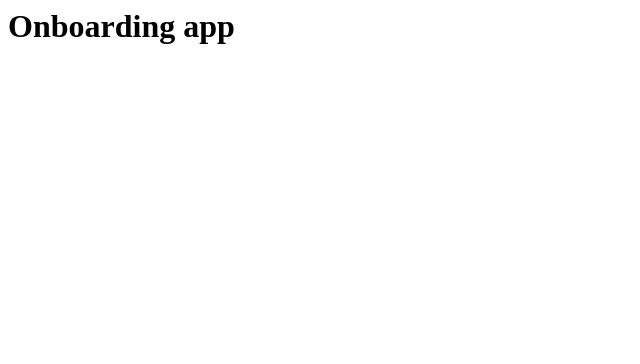
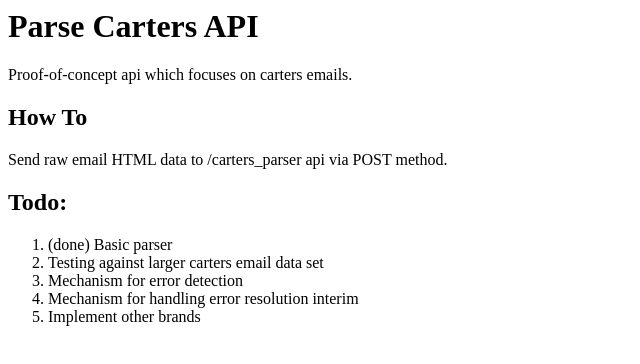
Before and after one commit to whamsicore/onboardingthon, a website: page index.html in a window 1280 px wide. Shown: the whole page, without its empty margins (0-640 px from the left). Drawn offline with Linux system fonts and the light colour scheme.

Commit message:
(feature) added tutorial etc..

```diff
--- a/index.html
+++ b/index.html
@@ -1,7 +1,18 @@
 <head>
-  <title> Onboarding app</title>
+  <title> Onboarding BCC Parser App</title>
 </head>
 
 <body>
-  <h1> Onboarding app </h1>
+  <h1> Parse Carters API </h1>
+    <p> Proof-of-concept api which focuses on carters emails. </p>
+  <h2> How To </h2>
+    <p> Send raw email HTML data to /carters_parser api via POST method.
+  <h2> Todo: </h2>
+    <ol>
+      <li>(done) Basic parser </li>
+      <li>Testing against larger carters email data set</li>
+      <li>Mechanism for error detection</li>
+      <li>Mechanism for handling error resolution interim</li>
+      <li>Implement other brands</li>
+    <ol>
 </body>
```
